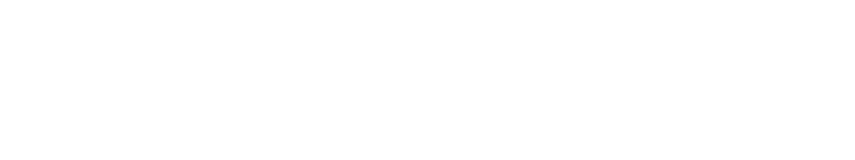
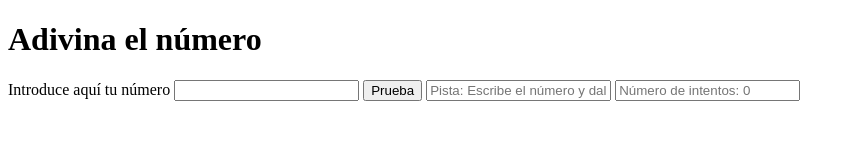
Before and after one commit to Adalab/modulo-2-evaluacion-intermedia-veronicavjones, a plain HTML site: page index.html in a window 1280 px wide. Shown: the whole page, without its empty margins (0-855 px from the left). Drawn offline with Linux system fonts and the light colour scheme.

Commit message:
writting html

```diff
--- a/index.html
+++ b/index.html
@@ -8,6 +8,18 @@
     <title>Módulo 2 evaluación intermedia</title>
 </head>
 <body>
+    <h1>Adivina el número</h1>
+    <form action="">
+        <label for="input">Introduce aquí tu número</label>
+        <input type="text" class="">
+        <input type="button"  value="Prueba" class="btn">
+        <label for="pista"></label>
+        <input type="text" placeholder="Pista: Escribe el número y dale Prueba" class="pista">
+        <label for="intentos"></label>
+        <input type="text" placeholder="Número de intentos: 0" class="intentos">
+
+
+    </form>
 
 
 
```
